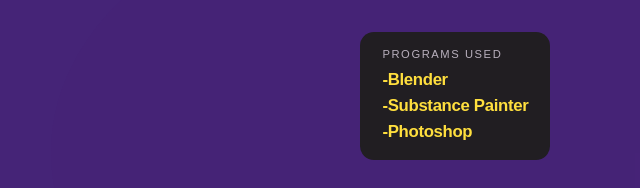
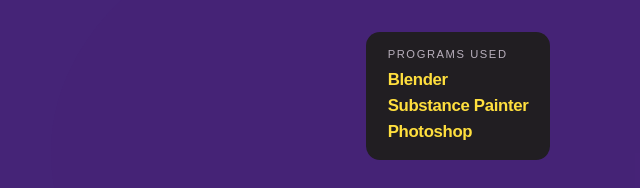
Before and after one commit to zZero111/Webiste, a plain HTML site: page index.html in a window 1280 px wide. Shown: the part 612-800 px from the top of the page, 640-1280 px from the left. Drawn offline with Linux system fonts and the light colour scheme; some packages are replaced by stand-ins of ours; a script that the page names is missing.

Commit message:
reverted

```diff
--- a/index.html
+++ b/index.html
@@ -35,9 +35,9 @@
         <aside class="hero-tools" aria-labelledby="tools-title">
           <p class="hero-tools-title" id="tools-title">Programs used</p>
           <ul>
-            <li>-Blender</li>
-            <li>-Substance Painter</li>
-            <li>-Photoshop</li>
+            <li>Blender</li>
+            <li>Substance Painter</li>
+            <li>Photoshop</li>
           </ul>
         </aside>
       </section>
```
